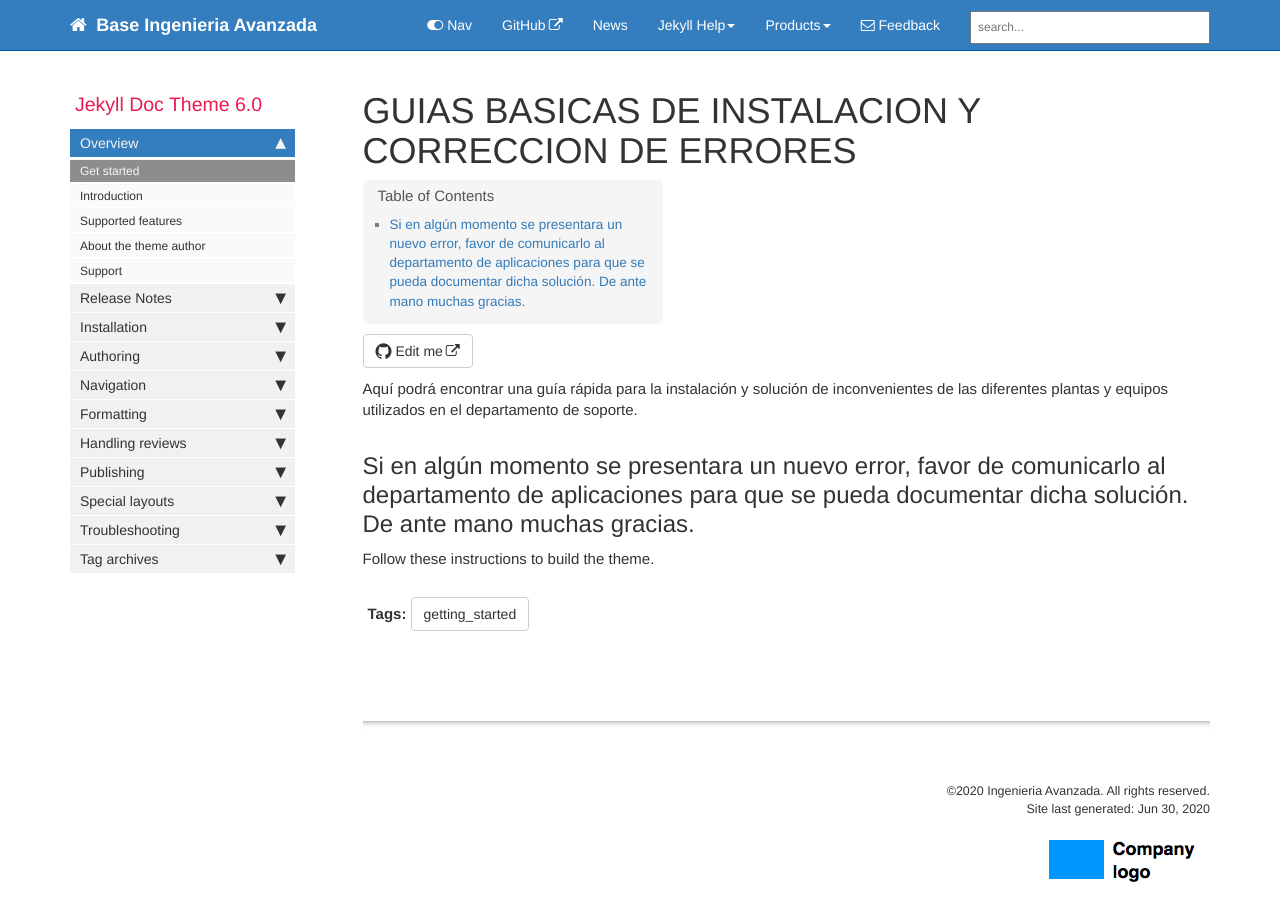
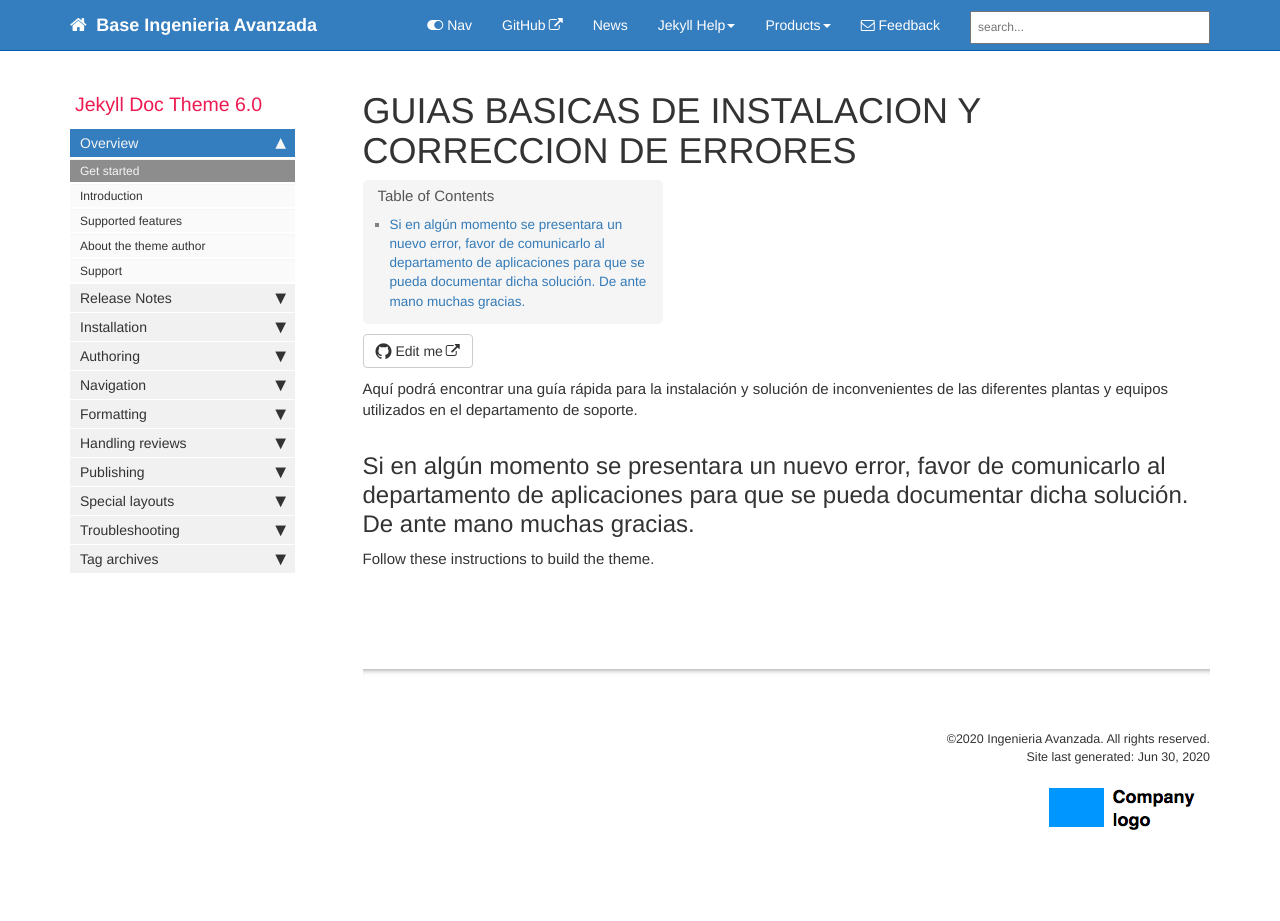
Before and after one commit to soporteiasa/soporteiasa.github.io, a Jekyll site: the page built from index.md, in a window 1280 px wide and 958 px high. Shown: the top 921 px of the window. Built offline with Jekyll 4.4.1, drawn with Linux system fonts in a browser that asks for light colours; comment, search, counter and statistics services are not loaded.

Commit message:
Update index.md

```diff
--- a/index.md
+++ b/index.md
@@ -1,7 +1,7 @@
 ---
 title: "GUIAS BASICAS DE INSTALACION Y CORRECCION DE ERRORES"
 keywords: sample homepage
-tags: [getting_started]
+
 sidebar: mydoc_sidebar
 permalink: index.html
 
```
